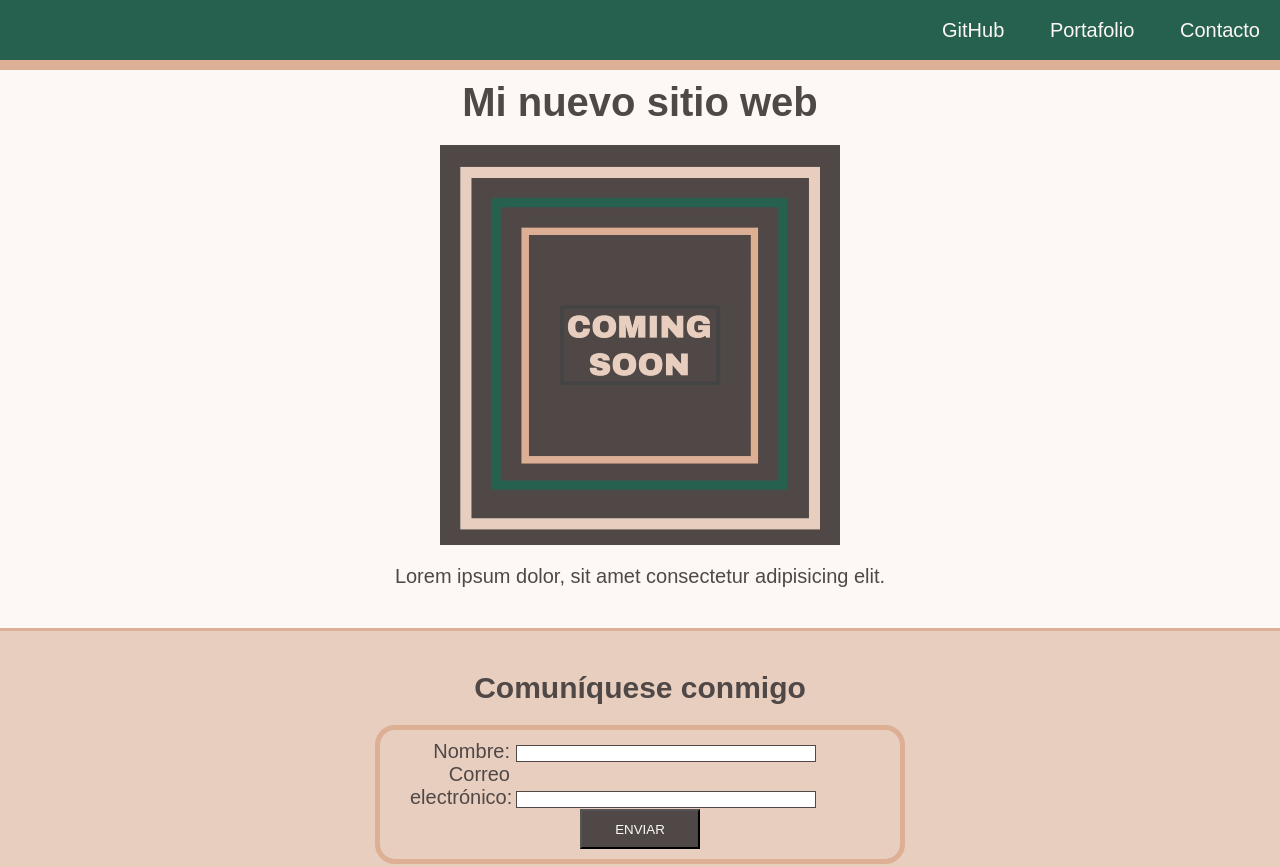
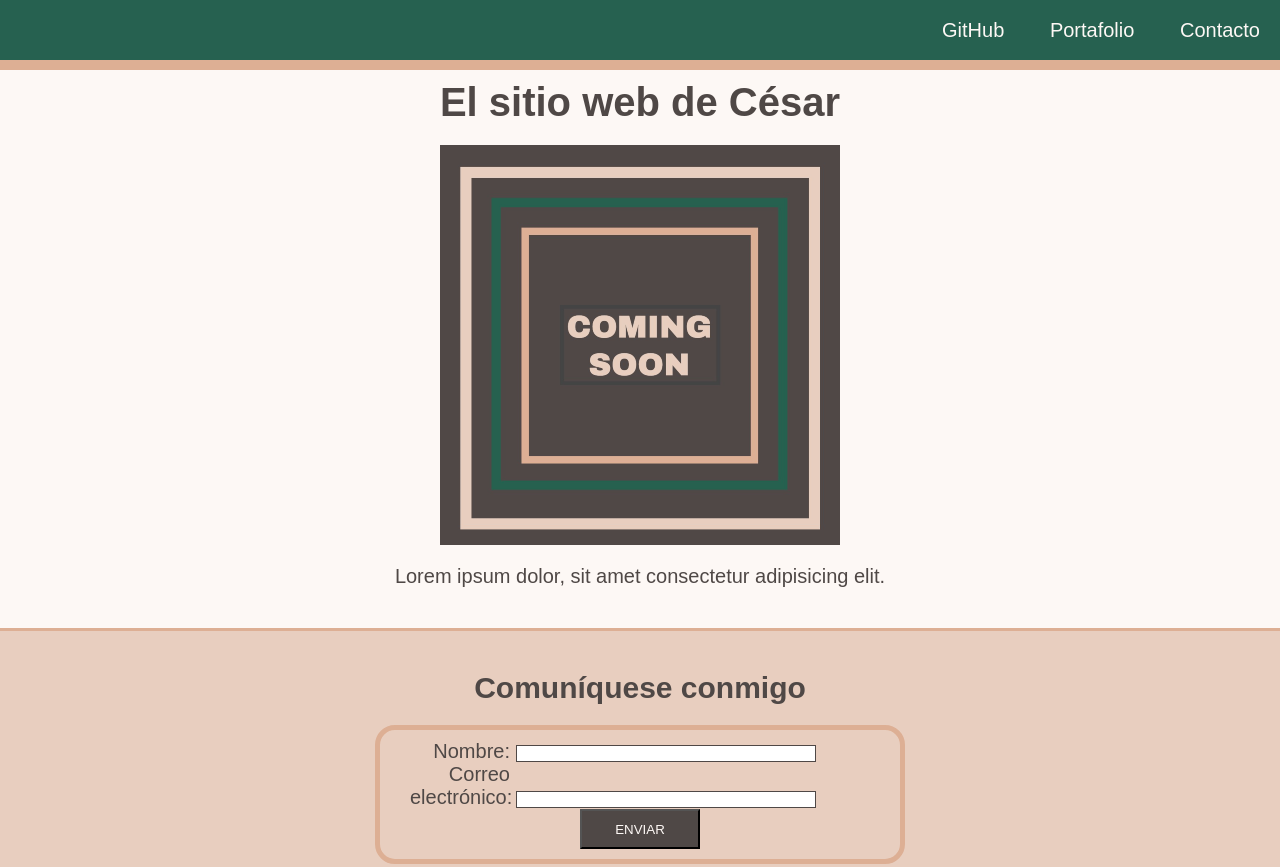
Before and after one commit to cesarDedica/git-test, a plain HTML site: page index.html in a window 1280 px wide. Shown: the top 867 px of the page. Drawn offline with Linux system fonts and the light colour scheme.

Commit message:
cambios listos (#1)

```diff
--- a/index.html
+++ b/index.html
@@ -4,7 +4,7 @@
   <meta charset="UTF-8">
   <meta name="viewport" content="width=device-width, initial-scale=1.0">
   <link rel="stylesheet" type="text/css" href="./assets/css/style.css">
-  <title>Mi página de inicio</title>
+  <title>La Página de Inicio de César</title>
 </head>
 
 <body>
@@ -19,7 +19,7 @@
   </header>
 
   <main>
-    <h1 class="text-center">Mi nuevo sitio web</h1>
+    <h1 class="text-center">El sitio web de César</h1>
     <figure>
       <img src="./assets/images/image-1.png" alt="Gráfico con el texto Próximamente">
       <figcaption class="text-center">Lorem ipsum dolor, sit amet consectetur adipisicing elit.</figcaption>
```
